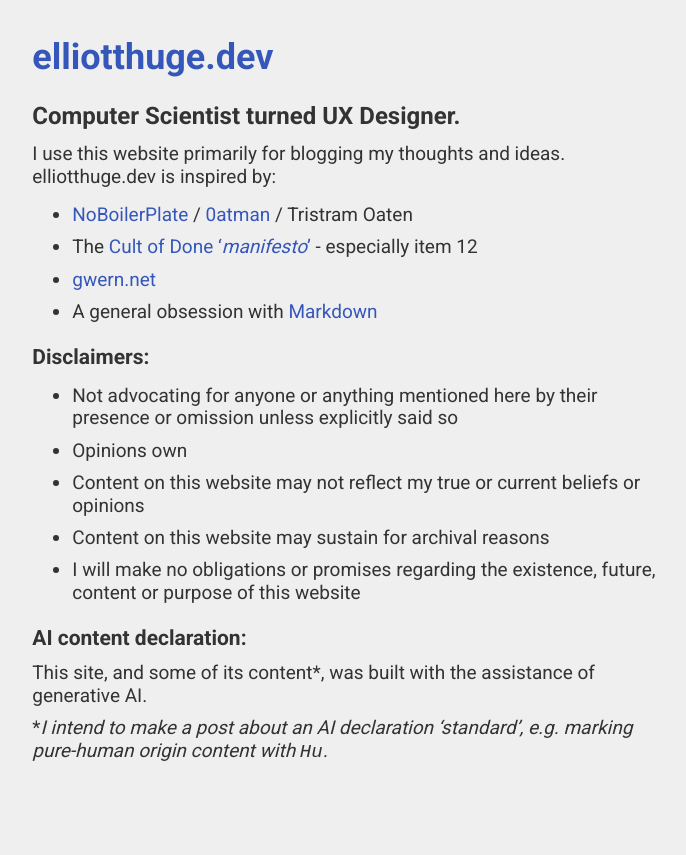
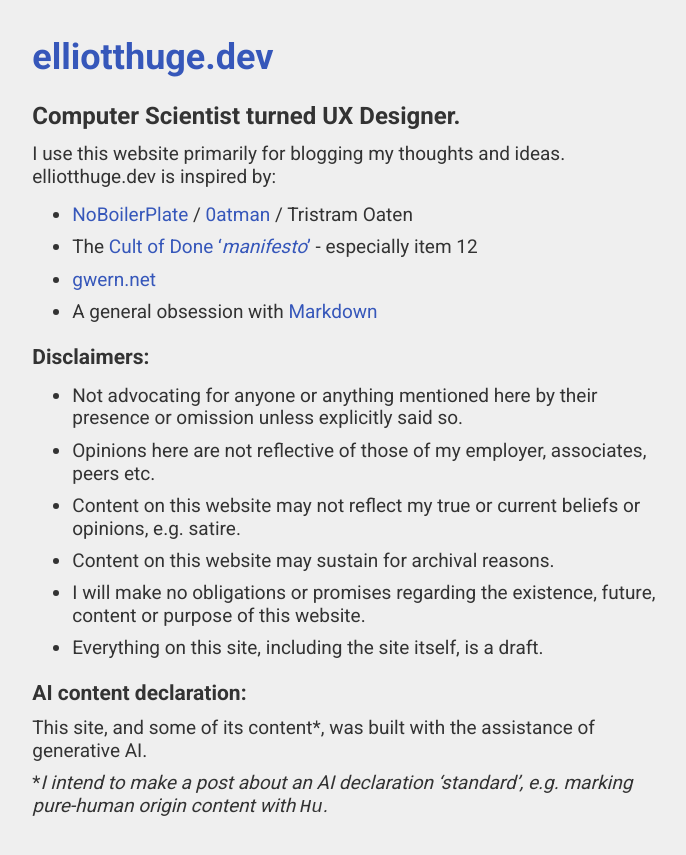
Before and after one commit to elliott-huge/blog-site, a Jekyll site: the page built from index.md, in a window 1280 px wide. Shown: the top 855 px of the page, without its empty margins (293-979 px from the left). Built offline with Jekyll 4.4.1, drawn with Linux system fonts in a browser that asks for light colours; our own code applies the rules of GitHub Pages for plain Markdown files.

Commit message:
disclaimer edits

```diff
--- a/index.md
+++ b/index.md
@@ -11,11 +11,12 @@
 
 ### Disclaimers:
 
-* Not advocating for anyone or anything mentioned here by their presence or omission unless explicitly said so
-* Opinions own
-* Content on this website may not reflect my true or current beliefs or opinions
-* Content on this website may sustain for archival reasons
-* I will make no obligations or promises regarding the existence, future, content or purpose of this website
+* Not advocating for anyone or anything mentioned here by their presence or omission unless explicitly said so.
+* Opinions here are not reflective of those of my employer, associates, peers etc.
+* Content on this website may not reflect my true or current beliefs or opinions, e.g. satire.
+* Content on this website may sustain for archival reasons.
+* I will make no obligations or promises regarding the existence, future, content or purpose of this website.
+* Everything on this site, including the site itself, is a draft.
 
 ### AI content declaration:
 
```
